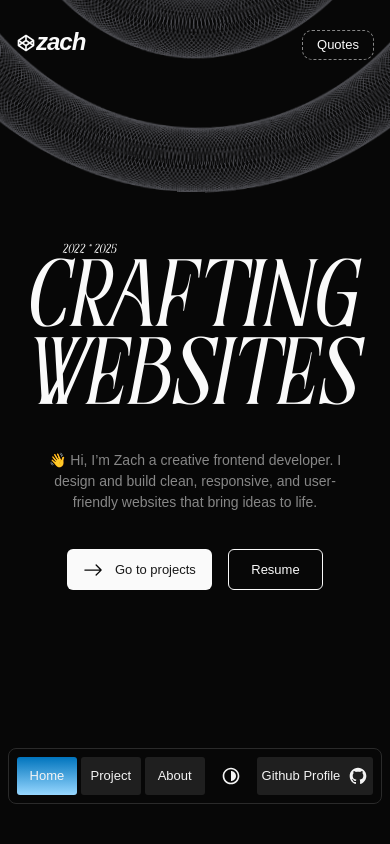
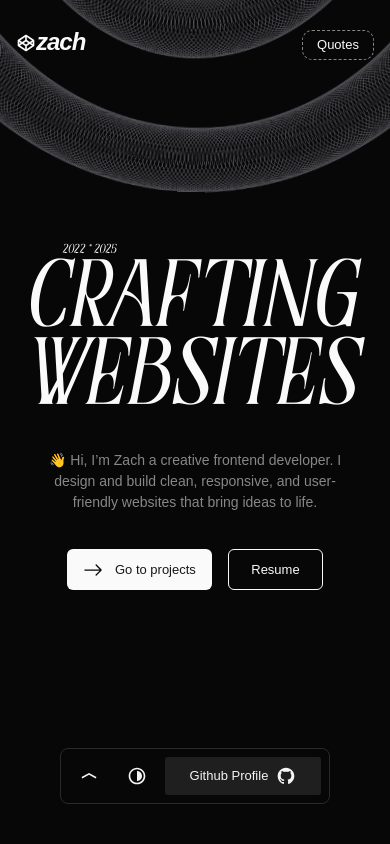
Before and after one commit to Cybeles-Eos/zach_portfolio, a React (Vite) app: page /#/ in a window 390 px wide. Shown: the top 844 px of the page. Built offline with nearby package versions, Linux system fonts and the light colour scheme.

Commit message:
Fix navbar mobile add toggle

```diff
--- a/src/assets/components/navigator.jsx
+++ b/src/assets/components/navigator.jsx
@@ -1,13 +1,14 @@
 
-import { Link } from "react-router-dom"
-
-
+import { Link } from "react-router-dom";
+import { useState, useEffect } from "react";
 
 function Navigator({active}){
    let switch_i = <svg xmlns="http://www.w3.org/2000/svg" viewBox="0 0 24 24" width='20' height='20' fill="var(--whiteM)"><path d="M12 21.9967C6.47715 21.9967 2 17.5196 2 11.9967C2 6.47386 6.47715 1.9967 12 1.9967C17.5228 1.9967 22 6.47386 22 11.9967C22 17.5196 17.5228 21.9967 12 21.9967ZM12 19.9967C16.4183 19.9967 20 16.415 20 11.9967C20 7.57843 16.4183 3.9967 12 3.9967C7.58172 3.9967 4 7.57843 4 11.9967C4 16.415 7.58172 19.9967 12 19.9967ZM12 17.9967V5.9967C15.3137 5.9967 18 8.683 18 11.9967C18 15.3104 15.3137 17.9967 12 17.9967Z"></path></svg>;
    let github_i = <svg xmlns="http://www.w3.org/2000/svg" viewBox="0 0 24 24" width='20' height='20' fill="var(--whiteM)"><path d="M12.001 2C6.47598 2 2.00098 6.475 2.00098 12C2.00098 16.425 4.86348 20.1625 8.83848 21.4875C9.33848 21.575 9.52598 21.275 9.52598 21.0125C9.52598 20.775 9.51348 19.9875 9.51348 19.15C7.00098 19.6125 6.35098 18.5375 6.15098 17.975C6.03848 17.6875 5.55098 16.8 5.12598 16.5625C4.77598 16.375 4.27598 15.9125 5.11348 15.9C5.90098 15.8875 6.46348 16.625 6.65098 16.925C7.55098 18.4375 8.98848 18.0125 9.56348 17.75C9.65098 17.1 9.91348 16.6625 10.201 16.4125C7.97598 16.1625 5.65098 15.3 5.65098 11.475C5.65098 10.3875 6.03848 9.4875 6.67598 8.7875C6.57598 8.5375 6.22598 7.5125 6.77598 6.1375C6.77598 6.1375 7.61348 5.875 9.52598 7.1625C10.326 6.9375 11.176 6.825 12.026 6.825C12.876 6.825 13.726 6.9375 14.526 7.1625C16.4385 5.8625 17.276 6.1375 17.276 6.1375C17.826 7.5125 17.476 8.5375 17.376 8.7875C18.0135 9.4875 18.401 10.375 18.401 11.475C18.401 15.3125 16.0635 16.1625 13.8385 16.4125C14.201 16.725 14.5135 17.325 14.5135 18.2625C14.5135 19.6 14.501 20.675 14.501 21.0125C14.501 21.275 14.6885 21.5875 15.1885 21.4875C19.259 20.1133 21.9999 16.2963 22.001 12C22.001 6.475 17.526 2 12.001 2Z"></path></svg>;
+   let arrow_i = <svg xmlns="http://www.w3.org/2000/svg" viewBox="0 0 24 24" width='20' height='20' fill="var(--whiteM)"><path d="M12 8.36853L20.9679 13.1162L20.0321 14.8838L12 10.6315L3.96789 14.8838L3.03211 13.1162L12 8.36853Z"></path></svg>;
 
-   const switchTheme = () => {
+
+   const switchTheme = ()=> {
       const html = document.documentElement; // <html>
 
       const currentTheme = html.getAttribute("data-theme");
@@ -16,15 +17,43 @@ function Navigator({active}){
       html.setAttribute("data-theme", newTheme);
    };
 
+   const [isSmallScreen, setIsSmallScreen] = useState(window.innerWidth <= 650);
+   //Show menu button if less than 650px
+   useEffect(() => {
+      const handleResize = () => {
+         setIsSmallScreen(window.innerWidth <= 650);
+      };
+      window.addEventListener('resize', handleResize);
+      // Clean up on unmount
+      return () => window.removeEventListener('resize', handleResize);
+   }, []);
+   const [rotation, setRotation] = useState(0);
+   const toggleLinks = () => {
+      const links = document.querySelectorAll('.link');
+      links.forEach(link => {
+         if (link.classList.contains('hide-links')) {
+            link.classList.remove('hide-links');
+            link.classList.add('show-links');
+            setRotation(180);
+         } else {
+            setRotation(0);
+            link.classList.remove('show-links');
+            link.classList.add('hide-links');
+         }
+      });
+   };
+
+   let menu = <button onClick={toggleLinks} className="w-[2.5rem] flex-center cursor-pointer hover:opacity-[.8]"><span className={`rotate-[${rotation}deg] transition duration-[400ms]`}>{arrow_i}</span></button>;
 
    return(
       <>
          <header className="w-full h-[9vh] sticky top-[86%] px-2">
-            <nav className="max-w-[440px] h-[3.5rem] p-2 mx-auto border flex border-[var(--navigator-brd)] bg-[var(--navigator-bg)] gap-1 rounded-lg">
-               <Link className={`link flex-center ${active == 'home' ? 'active' : 'hover:opacity-[.8]'}`} to='/'>Home</Link>
-               <Link className={`link flex-center ${active == 'project' ? 'active' : 'hover:opacity-[.8]'}`} to='/project'>Project</Link>
-               <Link className={`link flex-center ${active == 'about' ? 'active' : 'hover:opacity-[.8]'}`} to='/about'>About</Link>
-               <button onClick={switchTheme} className="cursor-pointer hover:opacity-[.8] w-[3.7rem] flex-center">
+            <nav className="max-[650px]:w-fit max-w-[440px] h-[3.5rem] p-2 mx-auto border flex border-[var(--navigator-brd)] bg-[var(--navigator-bg)] gap-1 rounded-lg">
+               <Link id='home_link' className={`${isSmallScreen ? 'hide-links' : ''} max-[650px]:absolute link flex-center ${active == 'home' ? 'active' : 'hover:bg-[var(--darkM)]'}`} to='/'>Home</Link>
+               <Link id='project_link' className={`${isSmallScreen ? 'hide-links' : ''} max-[650px]:absolute link flex-center ${active == 'project' ? 'active' : 'hover:bg-[var(--darkM)]'}`} to='/project'>Project</Link>
+               <Link id='about_link' className={`${isSmallScreen ? 'hide-links' : ''} max-[650px]:absolute link flex-center ${active == 'about' ? 'active' : 'hover:bg-[var(--darkM)]'}`} to='/about'>About</Link>
+                {isSmallScreen ? menu : ''}
+               <button onClick={switchTheme} className="max-[650px]:w-[3rem] cursor-pointer hover:opacity-[.8] w-[3.7rem] flex-center">
                   {switch_i}
                </button>
                <button onClick={()=>{ window.open('https://github.com/Cybeles-Eos', '_blank') }} className="flex select-none bg-[var(--semi-drk)] w-[9.7rem] hover:opacity-[.8] font-light cursor-pointer poppins_font text-[var(--whiteM)] text-[13px] rounded-[3px] flex-center gap-2">
--- a/src/assets/pages/home.jsx
+++ b/src/assets/pages/home.jsx
@@ -41,7 +41,6 @@ function Home(){
                   </div>
                </div>
 
-
             </section>
 
             <div className="sticky max-[990px]:w-full w-fit max-[990px]:left-auto left-[50%] max-[990px]:translate-x-0 transform translate-x-[-50%] z-20 bottom-5">
--- a/src/index.css
+++ b/src/index.css
@@ -17,16 +17,17 @@
   --whiteM: #F4F4F4;
 
   --billing-lott: 'Billing', sans-serif;
+
 }
 
 img{
   -webkit-user-drag: none;
 }
 
-/* @theme {
-  --color-cDark: var(--dark);
-  --font-poppinsMine: var(--poppins), sans-serif;
-} */
+@theme {
+  /*Small View in desktop*/
+  --breakpoint-smv: 650px;
+}
 
 body{
   background-color: var(--bg-clr);
@@ -51,7 +52,7 @@ body{
 @layer components {
   .link{
     width: 5rem;
-    height: 100%;
+    height: 2.4rem;
     background-color: #0074BD;
     border-radius: 3px;
     background-color: var(--semi-drk);
@@ -59,11 +60,37 @@ body{
     font-size: 13px;
     color: var(--whiteM);
     font-weight: 300;
-
     user-select: none;
   }
 }
 
+@media screen and (max-width: 650px) {
+  #home_link{
+    top: -3rem;
+  }
+  #project_link{
+    top: -6rem;
+  }
+  #about_link{
+    top: -9rem;
+  }
+  .show-links{
+    top: auto;
+    transition: 400ms;
+    opacity: 1;
+    z-index: -1;
+  }
+  .hide-links{
+    top: .5rem !important;
+    transition: 400ms;
+    opacity: 0;
+    visibility: hidden;
+    z-index: -1;
+  }
+}
+
+
+/* quotes */
 .quotes_event:hover .btn_nav{
   @apply top-[0rem];
 }
@@ -80,9 +107,7 @@ body{
 
 #title_intro{
   font-family: var(--billing-lott);
-  /* color: var(--bg-clr); */
   color: var(--text-clr);
-  /*         clamp(MIN, PREFERRED, MAX)    */
 
 }
 
```
